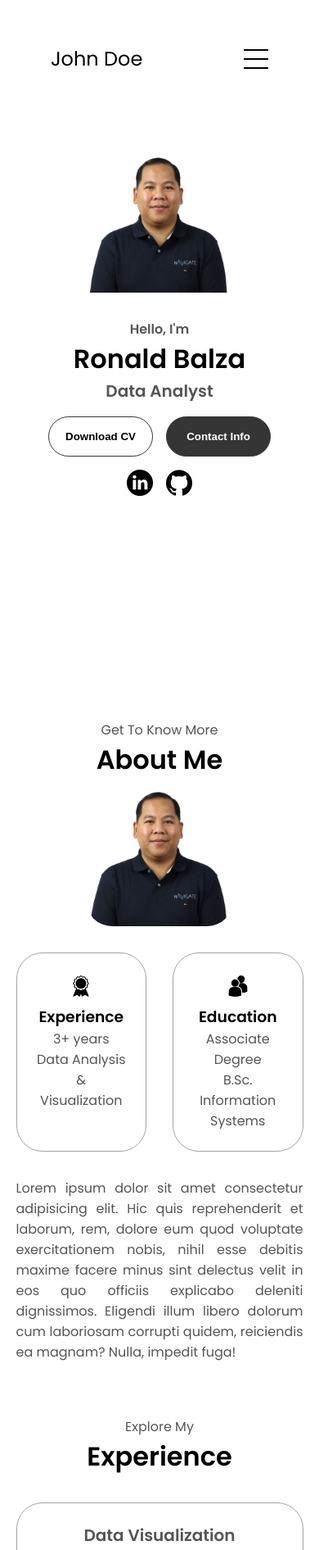
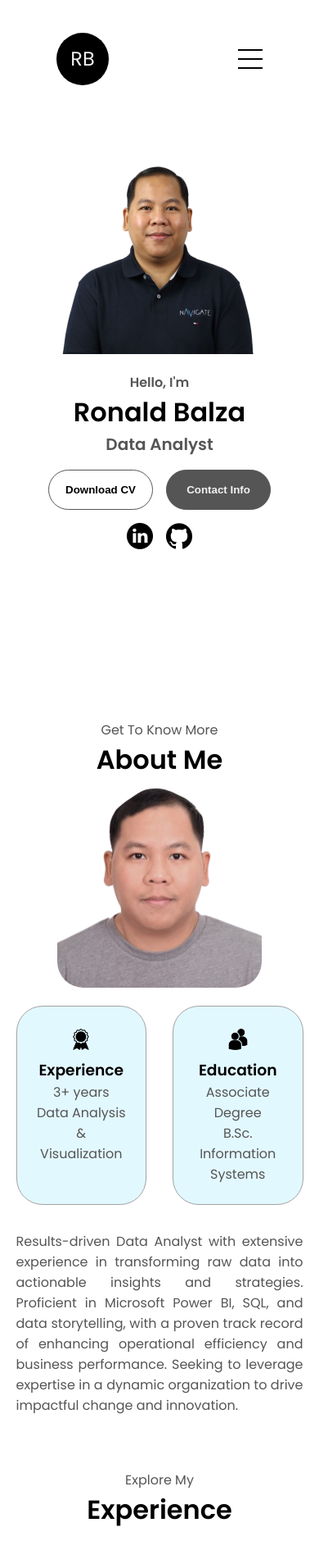
Before and after one commit to ronaldbalza/personal-website, a plain HTML site: page index.html in a window 390 px wide. Shown: the top 1891 px of the page at 82% size. Drawn offline with Linux system fonts and the light colour scheme.

Commit message:
updated several html codes
updated several html codes

```diff
--- a/index.html
+++ b/index.html
@@ -21,7 +21,7 @@
       </div>
     </nav>
     <nav id="hamburger-nav">
-      <div class="logo">John Doe</div>
+      <div class="logo">RB</div>
       <div class="hamburger-menu">
         <div class="hamburger-icon" onclick="toggleMenu()">
           <span></span>
@@ -77,7 +77,7 @@
       <div class="section-container">
         <div class="section__pic-container">
           <img
-            src="./assets/profile-pic.png"
+            src="./assets/profile-2.png"
             alt="Profile picture"
             class="about-pic"
           />
@@ -105,12 +105,7 @@
           </div>
           <div class="text-container">
             <p>
-              Lorem ipsum dolor sit amet consectetur adipisicing elit. Hic quis
-              reprehenderit et laborum, rem, dolore eum quod voluptate
-              exercitationem nobis, nihil esse debitis maxime facere minus sint
-              delectus velit in eos quo officiis explicabo deleniti dignissimos.
-              Eligendi illum libero dolorum cum laboriosam corrupti quidem,
-              reiciendis ea magnam? Nulla, impedit fuga!
+                Results-driven Data Analyst with extensive experience in transforming raw data into actionable insights and strategies. Proficient in Microsoft Power BI, SQL, and data storytelling, with a proven track record of enhancing operational efficiency and business performance. Seeking to leverage expertise in a dynamic organization to drive impactful change and innovation.
             </p>
           </div>
         </div>
@@ -375,7 +370,7 @@
           </ul>
         </div>
       </nav>
-      <p>Copyright &#169; 2023 John Doe. All Rights Reserved.</p>
+      <p>Copyright &#169; 2024 Ronald Balza. All Rights Reserved.</p>
     </footer>
     <script src="script.js"></script>
   </body>
--- a/mediaqueries.css
+++ b/mediaqueries.css
@@ -38,9 +38,10 @@
       margin: 0 5%;
     }
     .section__pic-container {
-      width: 275px;
-      height: 275px;
+      width: 200px;
+      height: 200px;
       margin: 0 auto 2rem;
+      margin-top: 65px;
     }
     .about-containers {
       margin-top: 0;
--- a/styles.css
+++ b/styles.css
@@ -5,6 +5,21 @@
 * {
   margin: 0;
   padding: 0;
+}
+
+:root {
+	--base: #555;
+	--base-100: #f1f1f1;
+	--base-400: #555;
+	--base-800: #000;
+	--yellow: #ffda4b;
+	--yellow-100: #fffbe6;
+	--yellow-400: #ffda4b;
+	--yellow-800: #8b6f00;
+	--blue: #0a61ae;
+	--blue-100: #e2f8ff;
+	--blue-400: #61dafb;
+	--blue-800: #0a61ae;
 }
 
 body {
@@ -16,7 +31,7 @@ html {
 }
 
 p {
-  color: rgb(85, 85, 85);
+  color: var(--base);
 }
 
 /* TRANSITION */
@@ -48,19 +63,29 @@ nav {
 a {
   color: black;
   text-decoration: none;
-  text-decoration-color: white;
+  text-decoration-color: var(--base-100);
 }
 
 a:hover {
-  color: grey;
+  color: var(--base);
   text-decoration: underline;
   text-underline-offset: 1rem;
-  text-decoration-color: rgb(181, 181, 181);
+  text-decoration-color: var(--base);
 }
 
 .logo {
-  font-size: 2rem;
-}
+    display:flex;
+    align-items:center;
+    justify-content:center;
+    font-size:32px;
+    background-color: var(--base-800);
+	color: var(--base-100);
+    height:64px;
+    width:64px;
+    margin-right:20px;
+    border-radius:50%;
+    }
+  /*font-size: 2rem;*/
 
 .logo:hover {
   cursor: default;
@@ -89,7 +114,7 @@ a:hover {
 .hamburger-icon span {
   width: 100%;
   height: 2px;
-  background-color: black;
+  background-color: var(--base-800);
   transition: all 0.3 ease-in-out;
 }
 
@@ -97,7 +122,7 @@ a:hover {
   position: absolute;
   top: 100%;
   right: 0;
-  background-color: white;
+  background-color: var(--base-100);
   width: fit-content;
   max-height: 0;
   overflow: hidden;
@@ -109,7 +134,7 @@ a:hover {
   padding: 10px;
   text-align: center;
   font-size: 1.5rem;
-  color: black;
+  color: var(--base-800);
   text-decoration: none;
   transition: all 0.3 ease-in-out;
 }
@@ -174,7 +199,20 @@ section {
   height: 400px;
   width: 400px;
   margin: auto 0;
-}
+	img {
+		margin-top:-60px;
+		max-width:420px;
+		margin-bottom:-10px;
+        }
+    }
+
+  /* flex:1;
+	background-color: var(--blue-100);
+	border-radius: 30px;
+	padding:0px 30px;
+	display:flex;
+	justify-content:center;
+	align-items: flex-end; */
 
 .section__text {
   align-self: center;
@@ -231,7 +269,7 @@ section {
 
 .btn-color-1,
 .btn-color-2 {
-  border: rgb(53, 53, 53) 0.1rem solid;
+  border: var(--base) 0.1rem solid;
 }
 
 .btn-color-1:hover,
@@ -241,12 +279,12 @@ section {
 
 .btn-color-1,
 .btn-color-2:hover {
-  background: rgb(53, 53, 53);
-  color: white;
+  background: var(--base);
+  color: var(--base-100);
 }
 
 .btn-color-1:hover {
-  background: rgb(0, 0, 0);
+  background: var(--base-800);
 }
 
 .btn-color-2 {
@@ -254,7 +292,7 @@ section {
 }
 
 .btn-color-2:hover {
-  border: rgb(255, 255, 255) 0.1rem solid;
+  border: var(--base-100) 0.1rem solid;
 }
 
 .btn-container {
@@ -296,7 +334,7 @@ section {
 .details-container {
   padding: 1.5rem;
   flex: 1;
-  background: white;
+  background: var(--blue-100);
   border-radius: 2rem;
   border: rgb(53, 53, 53) 0.1rem solid;
   border-color: rgb(163, 163, 163);
@@ -372,11 +410,11 @@ article .icon {
 
 .project-title {
   margin: 1rem;
-  color: black;
+  color: var(--base-800);
 }
 
 .project-btn {
-  color: black;
+  color: var(--base-800);
   border-color: rgb(163, 163, 163);
 }
 
```
Also changed, not shown: assets/profile-2.png (added).
